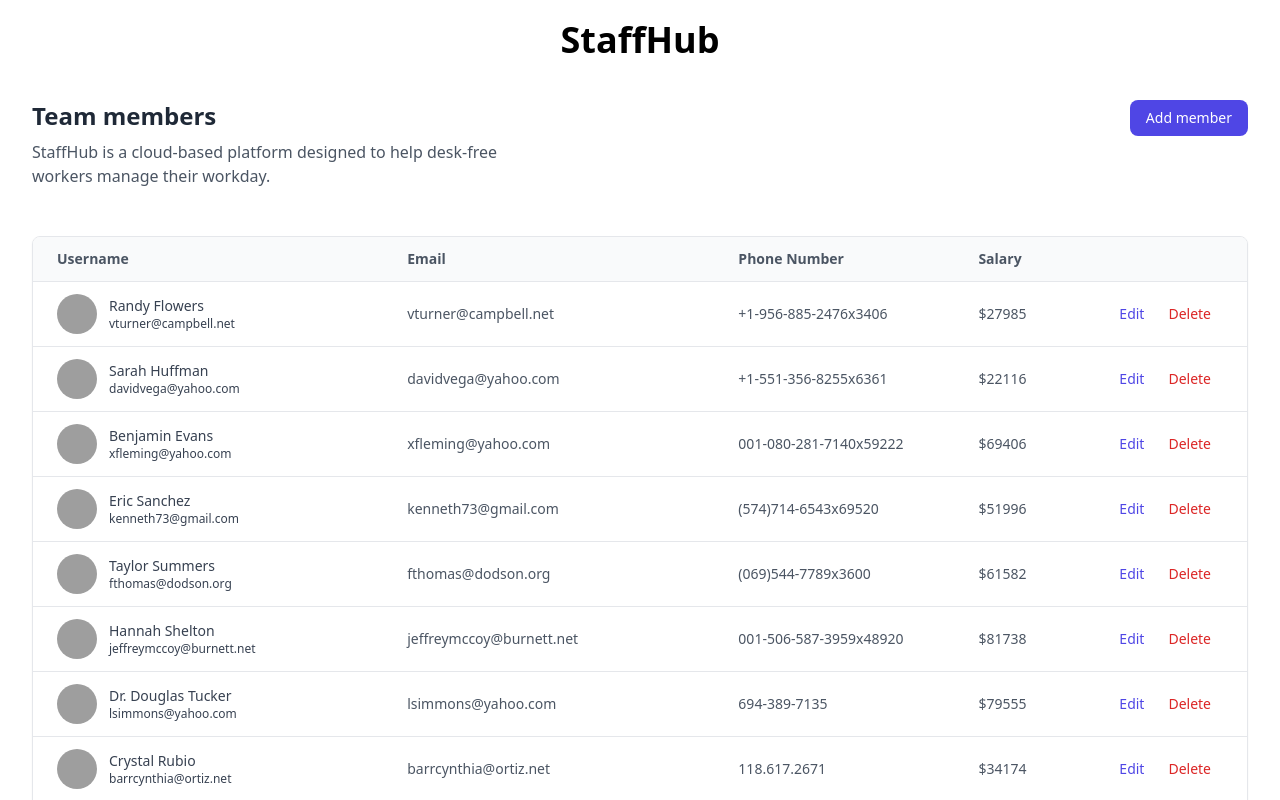
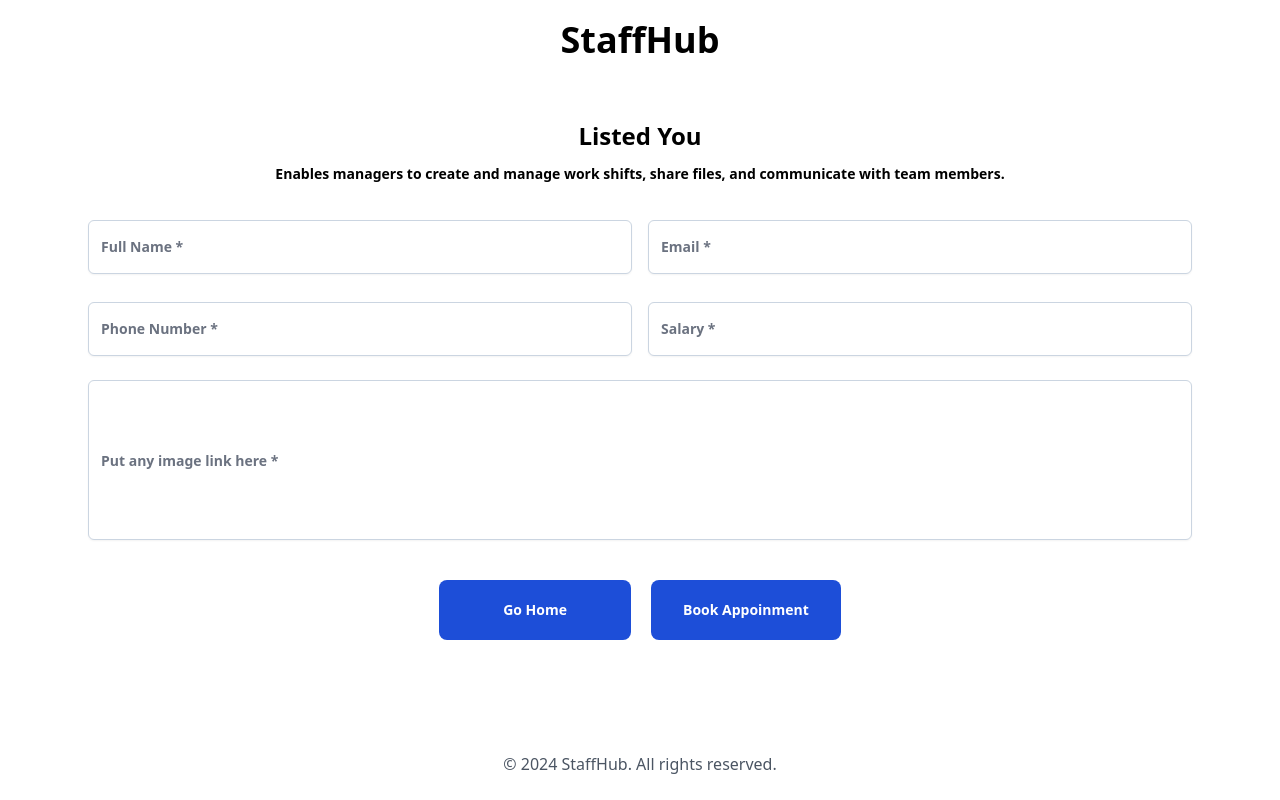
Before and after one commit to prasenjitpriyan/staffhub, a React (Vite) app: page /addMember in a window 1280 px wide. Shown: the top 800 px of the page. Built offline with nearby package versions, Linux system fonts and the light colour scheme; data requests are answered from the project's data file; grey boxes are pictures that could not be loaded.

Commit message:
React router dom implemented and Add member page UI developed

```diff
--- a/package.json
+++ b/package.json
@@ -15,7 +15,8 @@
     "axios": "^1.7.2",
     "react": "^18.2.0",
     "react-dom": "^18.2.0",
-    "react-redux": "^9.1.2"
+    "react-redux": "^9.1.2",
+    "react-router-dom": "^6.23.1"
   },
   "devDependencies": {
     "@types/react": "^18.2.66",
--- a/src/App.jsx
+++ b/src/App.jsx
@@ -1,15 +1,18 @@
-import React from "react";
 import Home from "./pages/Home";
 import Navbar from "./components/Navbar";
 import Footers from "./components/Footers";
+import { Routes, Route } from "react-router-dom";
+import AddMember from "./pages/AddMember";
+import React from "react";
 
 const App = () => {
   return (
     <React.Fragment>
       <Navbar />
-      <main>
-        <Home />
-      </main>
+      <Routes>
+        <Route path="/" element={<Home />} />
+        <Route path="/addMember" element={<AddMember />} />
+      </Routes>
       <Footers />
     </React.Fragment>
   );
--- a/src/components/Navbar.jsx
+++ b/src/components/Navbar.jsx
@@ -1,11 +1,13 @@
+import { Link } from "react-router-dom";
+
 const Navbar = () => {
   return (
     <nav className="flex justify-center bg-white w-full border-b md:border-0 md:static">
       <div className="items-center px-4 max-w-screen-xl mx-auto md:flex md:px-8">
         <div className="flex items-center justify-between py-3 md:py-5 md:block">
-          <a className="text-4xl font-semibold" href="/">
+          <Link className="text-4xl font-semibold" to="/">
             StaffHub
-          </a>
+          </Link>
         </div>
       </div>
     </nav>
--- a/src/main.jsx
+++ b/src/main.jsx
@@ -1,10 +1,10 @@
-import React from "react";
 import ReactDOM from "react-dom/client";
 import App from "./App.jsx";
 import "./index.css";
+import { BrowserRouter } from "react-router-dom";
 
 ReactDOM.createRoot(document.getElementById("root")).render(
-  <React.StrictMode>
+  <BrowserRouter>
     <App />
-  </React.StrictMode>
+  </BrowserRouter>
 );
--- /dev/null
+++ b/src/pages/AddMember.jsx
@@ -0,0 +1,64 @@
+import { Link } from "react-router-dom";
+
+const AddMember = () => {
+  return (
+    <div className="mx-14 mt-10">
+      <div className="mt-10 text-center font-bold text-2xl">Listed You</div>
+      <div className="mt-3 text-center text-sm font-bold">
+        Enables managers to create and manage work shifts, share files, and
+        communicate with team members.
+      </div>
+      <div className="p-8">
+        <div className="flex gap-4">
+          <input
+            type="Name"
+            name="name"
+            className="mt-1 block w-1/2 rounded-md border border-slate-300 bg-white px-3 py-4 placeholder-slate-400 shadow-sm placeholder:font-semibold placeholder:text-gray-500 focus:border-sky-500 focus:outline-none focus:ring-1 focus:ring-sky-500 sm:text-sm"
+            placeholder="Full Name *"
+          />
+          <input
+            type="email"
+            name="email"
+            className="mt-1 block w-1/2 rounded-md border border-slate-300 bg-white px-3 py-4 placeholder-slate-400 shadow-sm placeholder:font-semibold placeholder:text-gray-500 focus:border-sky-500 focus:outline-none focus:ring-1 focus:ring-sky-500 sm:text-sm"
+            placeholder="Email *"
+          />
+        </div>
+        <div className="my-6 flex gap-4">
+          <input
+            type="Phone Number"
+            name="phone number"
+            className="mt-1 block w-1/2 rounded-md border border-slate-300 bg-white px-3 py-4 placeholder-slate-400 shadow-sm placeholder:font-semibold placeholder:text-gray-500 focus:border-sky-500 focus:outline-none focus:ring-1 focus:ring-sky-500 sm:text-sm"
+            placeholder="Phone Number *"
+          />
+          <input
+            type="Salary"
+            name="salary"
+            className="mt-1 block w-1/2 rounded-md border border-slate-300 bg-white px-3 py-4 placeholder-slate-400 shadow-sm placeholder:font-semibold placeholder:text-gray-500 focus:border-sky-500 focus:outline-none focus:ring-1 focus:ring-sky-500 sm:text-sm"
+            placeholder="Salary *"
+          />
+        </div>
+        <div className="">
+          <input
+            type="Avatar"
+            name="avatar"
+            className="mb-10 h-40 w-full rounded-md border border-slate-300 bg-white px-3 py-4 placeholder-slate-400 shadow-sm placeholder:font-semibold placeholder:text-gray-500 focus:border-sky-500 focus:outline-none focus:ring-1 focus:ring-sky-500 sm:text-sm"
+            placeholder="Put any image link here *"
+          />
+        </div>
+        <div className="flex justify-center gap-5">
+          <Link
+            to={"/"}
+            className="cursor-pointer rounded-lg bg-blue-700 px-16 py-5 text-sm font-semibold text-white"
+          >
+            Go Home
+          </Link>
+          <button className="cursor-pointer rounded-lg bg-blue-700 px-8 py-5 text-sm font-semibold text-white">
+            Book Appoinment
+          </button>
+        </div>
+      </div>
+    </div>
+  );
+};
+
+export default AddMember;
--- a/src/pages/Home.jsx
+++ b/src/pages/Home.jsx
@@ -1,6 +1,7 @@
 import axios from "axios";
 import { useEffect, useState } from "react";
 import Spinners from "../components/Spinners";
+import { Link } from "react-router-dom";
 
 const Home = () => {
   const [employees, setEmployees] = useState([]);
@@ -34,12 +35,12 @@
           </p>
         </div>
         <div className="mt-3 md:mt-0">
-          <a
-            href="/"
+          <Link
+            to="/addMember"
             className="inline-block px-4 py-2 text-white duration-150 font-medium bg-indigo-600 rounded-lg hover:bg-indigo-500 active:bg-indigo-700 md:text-sm"
           >
             Add member
-          </a>
+          </Link>
         </div>
       </div>
       <div className="mt-12 shadow-sm border rounded-lg overflow-x-auto">
```
Also changed, not shown: 1 other file (tests, documents, lock files or other folders).
